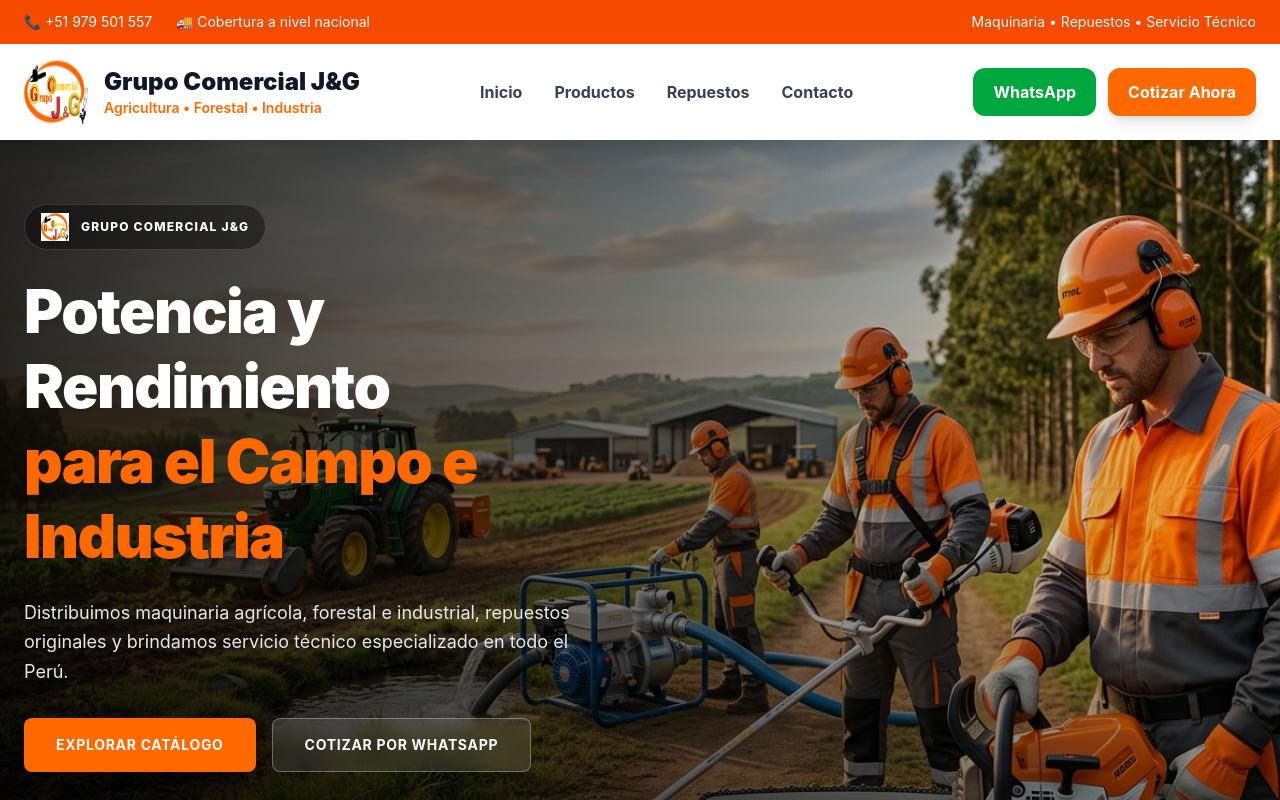
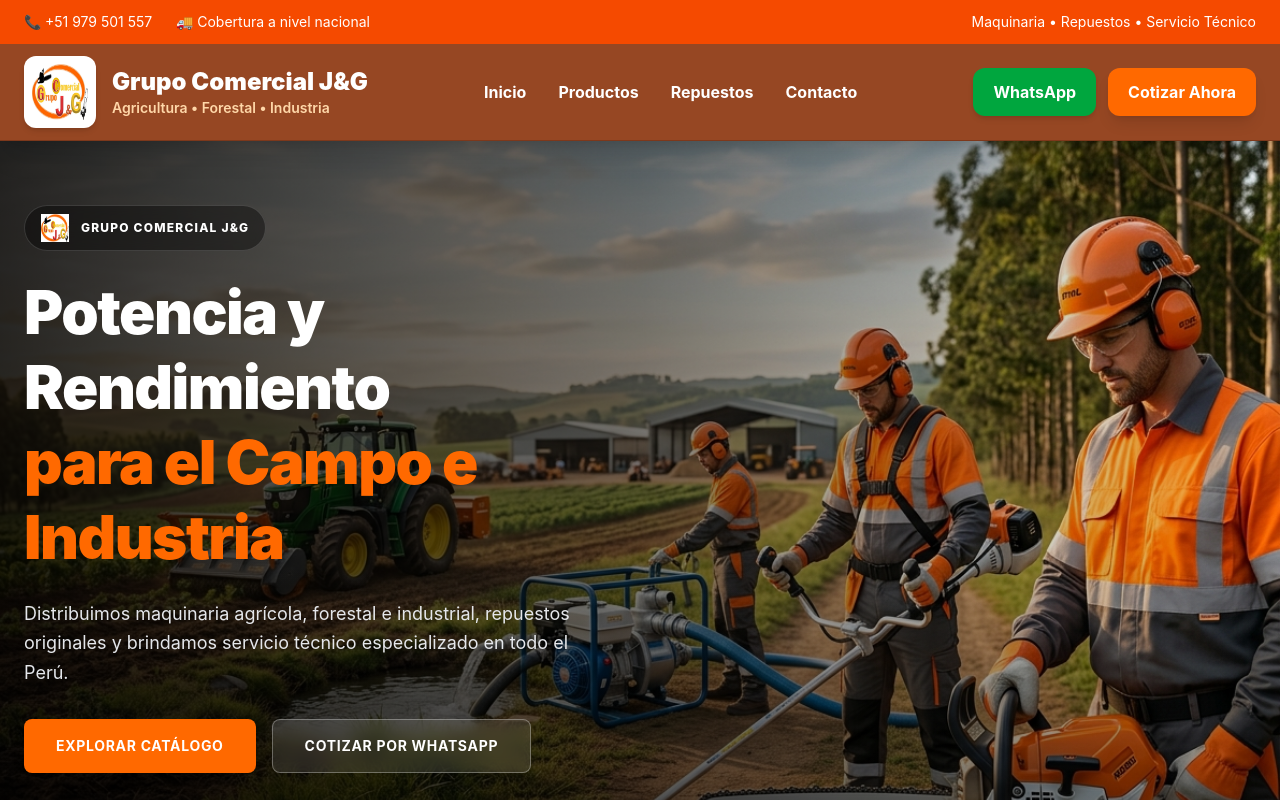
Before and after one commit to Je4n19/GrupoComercialJG-Frontend, a React (Vite) app: page / in a window 1280 px wide. Shown: the top 800 px of the page. Built offline with nearby package versions, Linux system fonts and the light colour scheme; no server answers; the HTML template or start-up script is replaced by a standard one.

Commit message:
Mejoras visuales en catalogo repuestos y encabezado

```diff
--- a/src/Components/Encabezado.jsx
+++ b/src/Components/Encabezado.jsx
@@ -10,7 +10,9 @@ function Encabezado() {
         <div className="max-w-7xl mx-auto px-6 py-3 flex justify-between items-center text-sm">
           <div className="flex gap-6">
             <span>📞 +51 979 501 557</span>
-            <span>🚚 Cobertura a nivel nacional</span>
+            <span className="hidden sm:inline">
+              🚚 Cobertura a nivel nacional
+            </span>
           </div>
 
           <div className="hidden md:block">
@@ -19,54 +21,60 @@ function Encabezado() {
         </div>
       </div>
 
-      {/* Header */}
+      {/* Header principal */}
 
-      <header className="bg-white shadow-xl sticky top-0 z-50">
+      <header className="bg-[#964723] shadow-xl sticky top-0 z-50 border-b border-[#7d381b]">
         <div className="max-w-7xl mx-auto px-6">
           <div className="flex justify-between items-center h-24">
-            {/* Logo */}
+            {/* Logo y empresa */}
 
-            <Link to="/" className="flex items-center gap-4">
-              <img src={logo} alt="Grupo Comercial J&G" className="h-16" />
+            <Link to="/" className="flex items-center gap-4 group">
+              <div className="bg-white rounded-xl p-2 shadow-md group-hover:scale-105 transition">
+                <img
+                  src={logo}
+                  alt="Grupo Comercial J&G"
+                  className="h-14 w-auto"
+                />
+              </div>
 
-              <div>
-                <h1 className="font-black text-2xl text-gray-900">
+              <div className="hidden sm:block">
+                <h1 className="font-black text-2xl text-white">
                   Grupo Comercial J&G
                 </h1>
 
-                <p className="text-sm text-orange-500 font-semibold">
+                <p className="text-sm text-orange-200 font-semibold">
                   Agricultura • Forestal • Industria
                 </p>
               </div>
             </Link>
 
-            {/* Menu */}
+            {/* Menú */}
 
             <nav className="hidden lg:flex items-center gap-8">
               <Link
                 to="/"
-                className="font-bold text-gray-700 hover:text-orange-500 transition"
+                className="font-bold text-white hover:text-orange-200 transition"
               >
                 Inicio
               </Link>
 
               <Link
                 to="/catalogo"
-                className="font-bold text-gray-700 hover:text-orange-500 transition"
+                className="font-bold text-white hover:text-orange-200 transition"
               >
                 Productos
               </Link>
 
               <Link
                 to="/repuestos"
-                className="font-bold text-gray-700 hover:text-orange-500 transition"
+                className="font-bold text-white hover:text-orange-200 transition"
               >
                 Repuestos
               </Link>
 
               <Link
                 to="/contacto"
-                className="font-bold text-gray-700 hover:text-orange-500 transition"
+                className="font-bold text-white hover:text-orange-200 transition"
               >
                 Contacto
               </Link>
@@ -79,7 +87,7 @@ function Encabezado() {
                 href="https://wa.me/51979501557"
                 target="_blank"
                 rel="noreferrer"
-                className="hidden xl:flex bg-green-600 hover:bg-green-700 text-white px-5 py-3 rounded-xl font-bold transition"
+                className="hidden xl:flex bg-green-600 hover:bg-green-700 text-white px-5 py-3 rounded-xl font-bold shadow-md transition"
               >
                 WhatsApp
               </a>
@@ -88,7 +96,7 @@ function Encabezado() {
                 href="https://wa.me/51979501557?text=Hola,%20deseo%20una%20cotización"
                 target="_blank"
                 rel="noreferrer"
-                className="bg-orange-500 hover:bg-orange-600 text-white px-5 py-3 rounded-xl font-bold shadow-lg transition"
+                className="bg-orange-500 hover:bg-orange-400 text-white px-5 py-3 rounded-xl font-bold shadow-lg transition hover:-translate-y-0.5"
               >
                 Cotizar Ahora
               </a>
```
